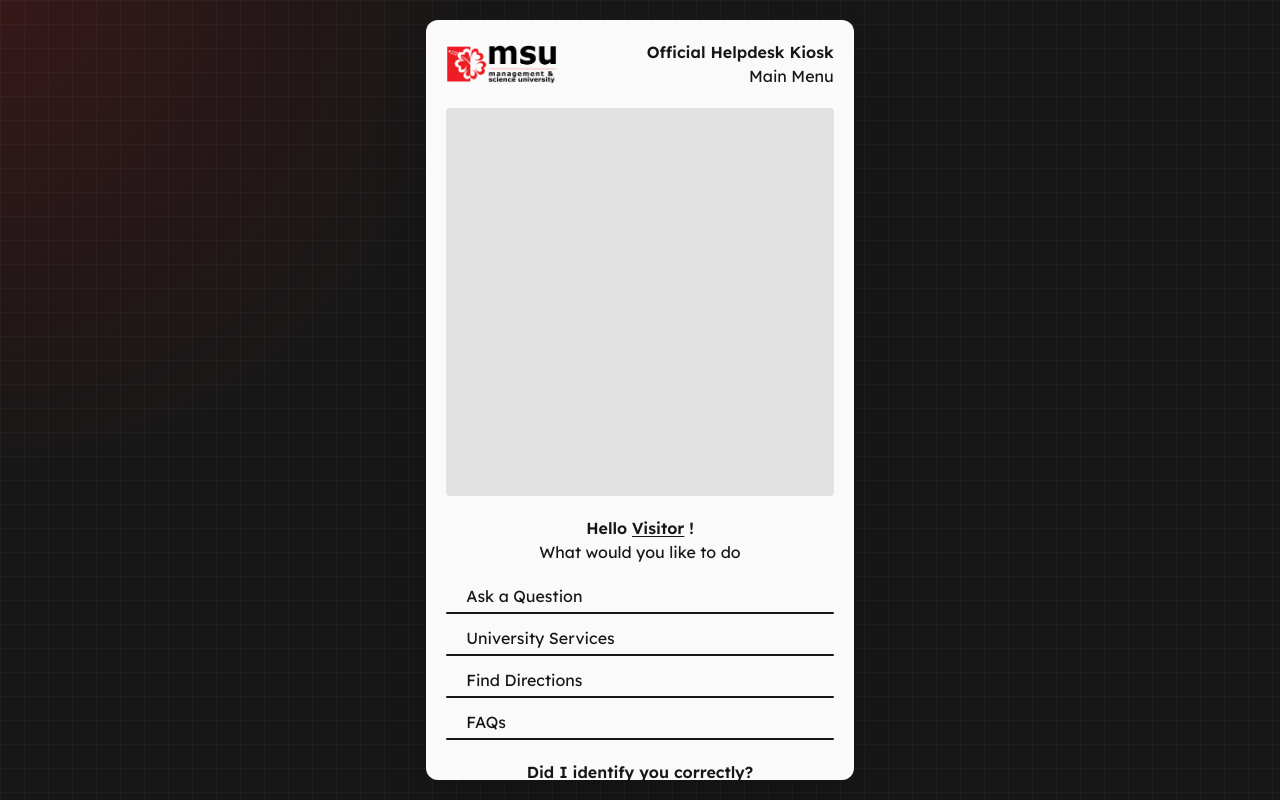
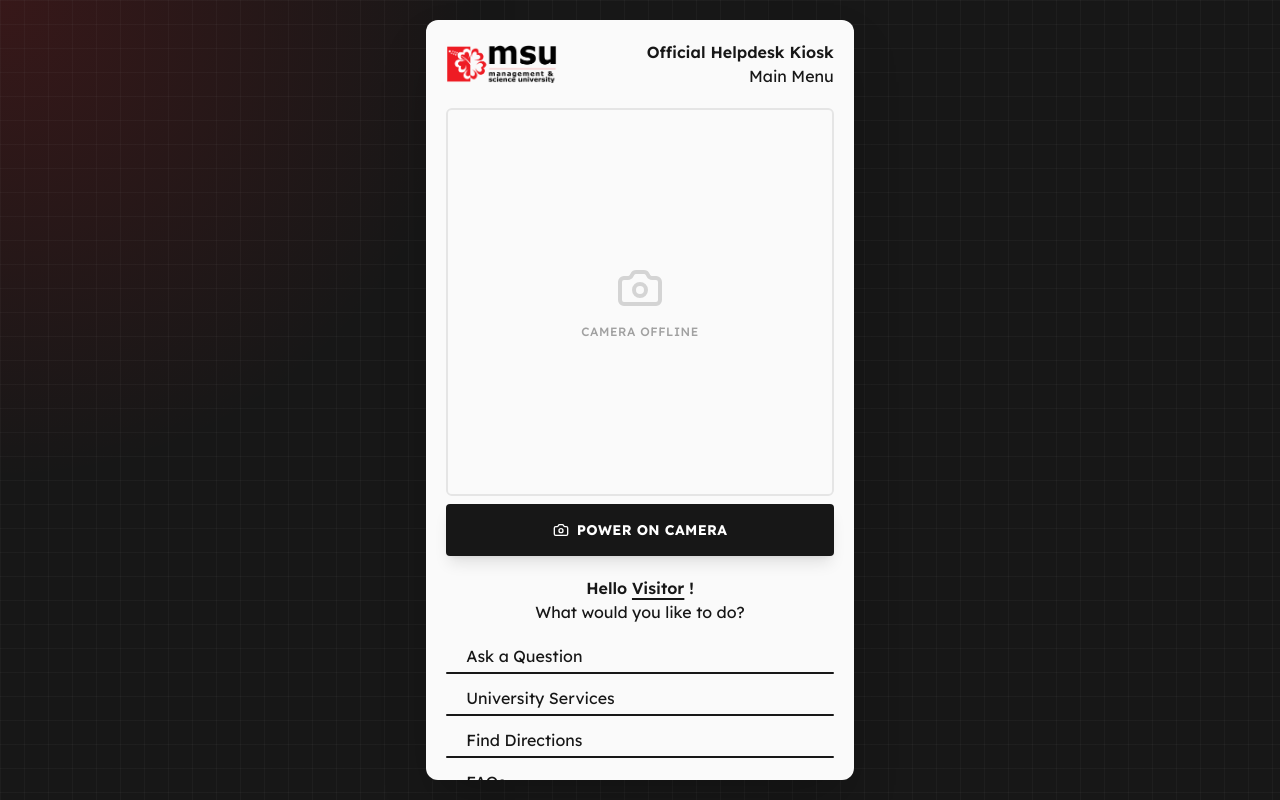
Before and after one commit to 0xLighted/msu-kiosk-demo, a Next.js app: page / in a window 1280 px wide. Built offline with nearby package versions, Linux system fonts and the light colour scheme.

Commit message:
added camera functionality for main application and context persistence for the identified user

```diff
--- a/app/layout.tsx
+++ b/app/layout.tsx
@@ -4,6 +4,7 @@ import "./globals.css";
 
 import Header from "@/components/ui/header";
 import { ResponsiveWrapper } from "@/components/layout/responsive-wrapper";
+import { UserProvider } from "@/context/user-context";
 
 const lexend = Lexend({
   subsets: ["latin"],
@@ -22,10 +23,12 @@ export default function RootLayout({
   return (
     <html lang="en">
       <body className={`${lexend.className} antialiased`}>
-        <ResponsiveWrapper className="p-5 gap-5 bg-light text-dark">
-          <Header />
-          {children}
-        </ResponsiveWrapper>
+        <UserProvider>
+          <ResponsiveWrapper className="p-5 gap-5 bg-light text-dark">
+            <Header />
+            {children}
+          </ResponsiveWrapper>
+        </UserProvider>
       </body>
     </html>
   );
--- a/app/page.tsx
+++ b/app/page.tsx
@@ -1,6 +1,7 @@
-import MainImage from "@/components/home/camere-box";
+'use client';
+
+import CameraBox from "@/components/home/camera-box";
 import Greeting from "@/components/home/greeting";
-import IdentityConfirmation from "@/components/home/identity-confirmation";
 import MenuButton from "@/components/ui/menu-button";
 
 export default function Home() {
@@ -13,14 +14,13 @@ export default function Home() {
 
 	return (
 		<div className="flex flex-1 flex-col gap-5">
-			<MainImage />
+			<CameraBox />
 			<Greeting />
 			<div className="flex flex-1 w-full flex-col gap-3">
 				{Object.entries(options).map(([label, path]) => (
 					<MenuButton key={path} label={label} path={path} />
 				))}
 			</div>
-			<IdentityConfirmation />
 		</div>
 	);
 }
--- /dev/null
+++ b/components/home/camera-box.tsx
@@ -0,0 +1,198 @@
+'use client';
+
+import { useRef, useState, useEffect } from "react";
+import { Camera, UserCheck, Loader2 } from "lucide-react";
+import { motion, AnimatePresence } from "framer-motion";
+import { useUser } from "@/context/user-context";
+
+export default function CameraBox() {
+	const { setUser } = useUser();
+	const videoRef = useRef<HTMLVideoElement>(null);
+	const canvasRef = useRef<HTMLCanvasElement>(null);
+	const [isActive, setIsActive] = useState(false);
+	const [isIdentifying, setIsIdentifying] = useState(false);
+	const [error, setError] = useState<string | null>(null);
+	const [stream, setStream] = useState<MediaStream | null>(null);
+
+	const startCamera = async () => {
+		setError(null);
+		try {
+			const mediaStream = await navigator.mediaDevices.getUserMedia({
+				video: { facingMode: "user", width: { ideal: 640 }, height: { ideal: 640 } }
+			});
+
+			if (videoRef.current) {
+				videoRef.current.srcObject = mediaStream;
+				setStream(mediaStream);
+				setIsActive(true);
+			}
+		} catch (err: any) {
+			console.error("Camera access error:", err);
+			if (err.name === "NotAllowedError") {
+				setError("Camera access denied. Please enable it in browser settings.");
+			} else {
+				setError("Could not access camera. Please check your hardware.");
+			}
+		}
+	};
+
+	// Explicitly play video when stream changes or isActive changes
+	useEffect(() => {
+		if (isActive && videoRef.current && stream) {
+			videoRef.current.play().catch(err => {
+				console.error("Error playing video:", err);
+			});
+		}
+	}, [isActive, stream]);
+
+	// Cleanup tracks on component unmount
+	useEffect(() => {
+		return () => {
+			if (stream) {
+				stream.getTracks().forEach(track => track.stop());
+			}
+		};
+	}, [stream]);
+
+	const identifyMe = async () => {
+		if (!videoRef.current || !canvasRef.current) return;
+
+		setIsIdentifying(true);
+		setError(null);
+
+		try {
+			const canvas = canvasRef.current;
+			const video = videoRef.current;
+
+			// Use internal dimensions
+			canvas.width = video.videoWidth || 640;
+			canvas.height = video.videoHeight || 640;
+
+			const ctx = canvas.getContext('2d');
+			if (!ctx) return;
+
+			// Mirror snap to match preview
+			ctx.translate(canvas.width, 0);
+			ctx.scale(-1, 1);
+			ctx.drawImage(video, 0, 0, canvas.width, canvas.height);
+			ctx.setTransform(1, 0, 0, 1, 0, 0);
+
+			const blob = await new Promise<Blob | null>((resolve) =>
+				canvas.toBlob(resolve, 'image/jpeg', 0.9)
+			);
+
+			if (!blob) throw new Error("Capture failed");
+
+			const formData = new FormData();
+			formData.append('file', blob, 'ident.jpg');
+
+			const res = await fetch('http://127.0.0.1:8000/identify', {
+				method: 'POST',
+				body: formData,
+			});
+
+			if (!res.ok) throw new Error("API error");
+
+			const data = await res.json();
+
+			if (data.results && data.results.length > 0) {
+				const identified = data.results[0];
+				if (identified.id) {
+					setUser({ id: identified.id, name: identified.name });
+					setError(null);
+				} else {
+					setError("Face not recognized.");
+					setUser(null);
+				}
+			} else {
+				setError("No faces detected.");
+				setUser(null);
+			}
+		} catch (err) {
+			console.error("Identification failed:", err);
+			setError("Failed to reach vision server. Ensure API is running.");
+		} finally {
+			setIsIdentifying(false);
+		}
+	};
+
+	return (
+		<div className="relative flex flex-col gap-2 w-full">
+			<div className="aspect-square w-full shrink-0 bg-neutral-100 rounded-md overflow-hidden border-2 border-neutral-200 shadow-inner group relative">
+				{/* Empty state / Placeholder */}
+				<AnimatePresence>
+					{!isActive && (
+						<motion.div
+							key="placeholder"
+							initial={{ opacity: 0 }}
+							animate={{ opacity: 1 }}
+							exit={{ opacity: 0 }}
+							className="absolute inset-0 flex items-center justify-center bg-neutral-50 z-20"
+						>
+							<div className="flex flex-col items-center gap-3">
+								<Camera className="w-12 h-12 text-neutral-300" />
+								<span className="text-xs text-neutral-400 font-medium uppercase tracking-wider">Camera Offline</span>
+							</div>
+						</motion.div>
+					)}
+				</AnimatePresence>
+
+				{/* Video Layer - Always in DOM to prevent race conditions during activation */}
+				<video
+					ref={videoRef}
+					autoPlay
+					playsInline
+					muted
+					className={`absolute inset-0 w-full h-full object-cover scale-x-[-1] bg-black transition-opacity duration-500 ${isActive ? 'opacity-100' : 'opacity-0'}`}
+				/>
+
+				{/* Scanning Animation UI */}
+				{isIdentifying && (
+					<motion.div
+						initial={{ top: "0%" }}
+						animate={{ top: "100%" }}
+						transition={{ duration: 2, repeat: Infinity, ease: "easeInOut" }}
+						className="absolute left-0 right-0 h-1.5 bg-crimson/60 shadow-[0_0_20px_rgba(239,28,36,0.8)] z-30"
+					/>
+				)}
+
+				<canvas ref={canvasRef} className="hidden" />
+			</div>
+
+			<div className="flex flex-col gap-2">
+				{!isActive ? (
+					<button
+						onClick={startCamera}
+						className="flex items-center justify-center gap-2 w-full py-4 bg-dark text-white rounded-sm font-bold shadow-lg active:scale-95 transition-all hover:bg-dark/90 text-sm uppercase tracking-wide"
+					>
+						<Camera className="w-4 h-4" />
+						Power On Camera
+					</button>
+				) : (
+					<button
+						onClick={identifyMe}
+						disabled={isIdentifying}
+						className="flex items-center justify-center gap-2 w-full py-4 bg-crimson text-white rounded-sm font-bold shadow-lg active:scale-95 transition-all hover:bg-crimson/90 disabled:opacity-50 disabled:active:scale-100 text-sm uppercase tracking-wide"
+					>
+						{isIdentifying ? (
+							<Loader2 className="w-4 h-4 animate-spin" />
+						) : (
+							<UserCheck className="w-4 h-4" />
+						)}
+						{isIdentifying ? "Scanning..." : "Identify Me"}
+					</button>
+				)}
+
+				{error && (
+					<motion.p
+						initial={{ opacity: 0, y: -5 }}
+						animate={{ opacity: 1, y: 0 }}
+						className="text-[11px] text-red-500 font-bold text-center uppercase tracking-tight"
+					>
+						{error}
+					</motion.p>
+				)}
+			</div>
+		</div>
+	);
+}
--- a/components/home/camere-box.tsx
+++ /dev/null
@@ -1,5 +0,0 @@
-export default function MainImage() {
-	return (
-		<div className="aspect-square w-full shrink-0 bg-[#d9d9d9] animate-pulse rounded-sm" />
-	);
-}
--- a/components/home/greeting.tsx
+++ b/components/home/greeting.tsx
@@ -1,19 +1,24 @@
-interface GreetingProps {
-	name?: string;
-}
+'use client';
 
-export default function Greeting({ name = "Visitor" }: GreetingProps) {
+import { useUser } from "@/context/user-context";
+
+export default function Greeting() {
+	const { user } = useUser();
+	const name = user ? user.name : "Visitor";
+	const id = user ? user.id : null;
+
 	return (
 		<div className="flex w-full shrink-0 flex-col items-center text-center text-dark">
 			<div className="font-semibold">
 				<span>Hello </span>
-				<span className="underline underline-offset-2">
+				<span className="underline underline-offset-4 decoration-2">
 					{name}
 				</span>
+				{id && <span className="opacity-60"> ({id})</span>}
 				<span> !</span>
 			</div>
-			<p>
-				What would you like to do
+			<p className="">
+				What would you like to do?
 			</p>
 		</div>
 	);
--- a/components/home/identity-confirmation.tsx
+++ /dev/null
@@ -1,20 +0,0 @@
-"use client"
-import Button from "@/components/ui/button";
-
-export default function IdentityConfirmation() {
-	return (
-		<div className="flex w-full shrink-0 flex-col gap-2 end-0">
-			<div className="text-center font-semibold leading-normal text-dark">
-				Did I identify you correctly?
-			</div>
-			<div className="flex w-full gap-2">
-				<Button>
-					Yes
-				</Button>
-				<Button>
-					No
-				</Button>
-			</div>
-		</div>
-	);
-}
--- /dev/null
+++ b/context/user-context.tsx
@@ -0,0 +1,38 @@
+'use client';
+
+import React, { createContext, useContext, useState, ReactNode } from 'react';
+
+export interface IdentifiedUser {
+    id: string | null;
+    name: string;
+}
+
+interface UserContextType {
+    user: IdentifiedUser | null;
+    setUser: (user: IdentifiedUser | null) => void;
+    logout: () => void;
+}
+
+const UserContext = createContext<UserContextType | undefined>(undefined);
+
+export function UserProvider({ children }: { children: ReactNode }) {
+    const [user, setUser] = useState<IdentifiedUser | null>(null);
+
+    const logout = () => {
+        setUser(null);
+    };
+
+    return (
+        <UserContext.Provider value={{ user, setUser, logout }}>
+            {children}
+        </UserContext.Provider>
+    );
+}
+
+export function useUser() {
+    const context = useContext(UserContext);
+    if (context === undefined) {
+        throw new Error('useUser must be used within a UserProvider');
+    }
+    return context;
+}
```
Also changed, not shown: 1 other file (tests, documents, lock files or other folders).
